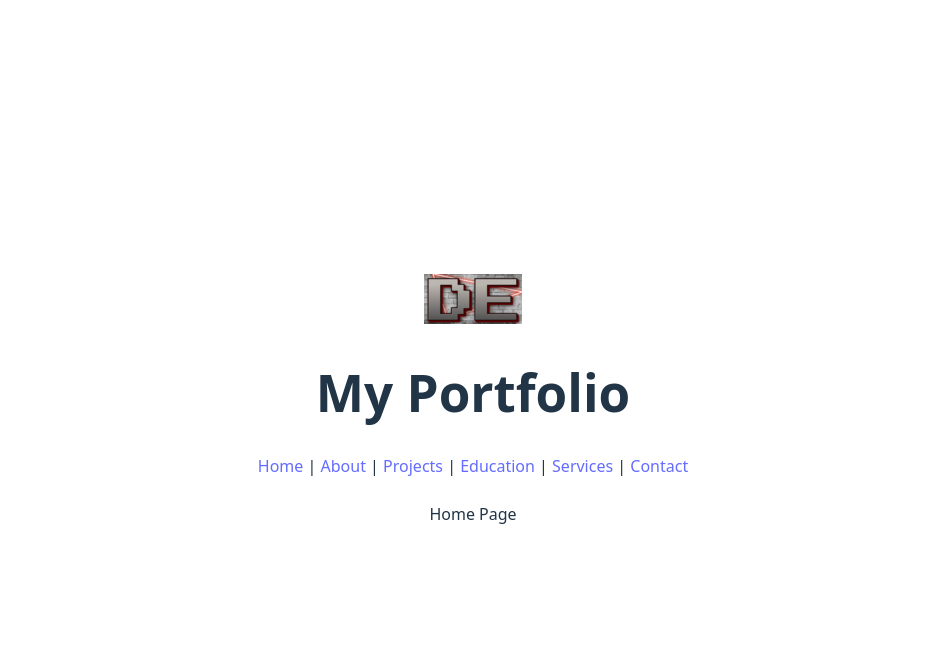
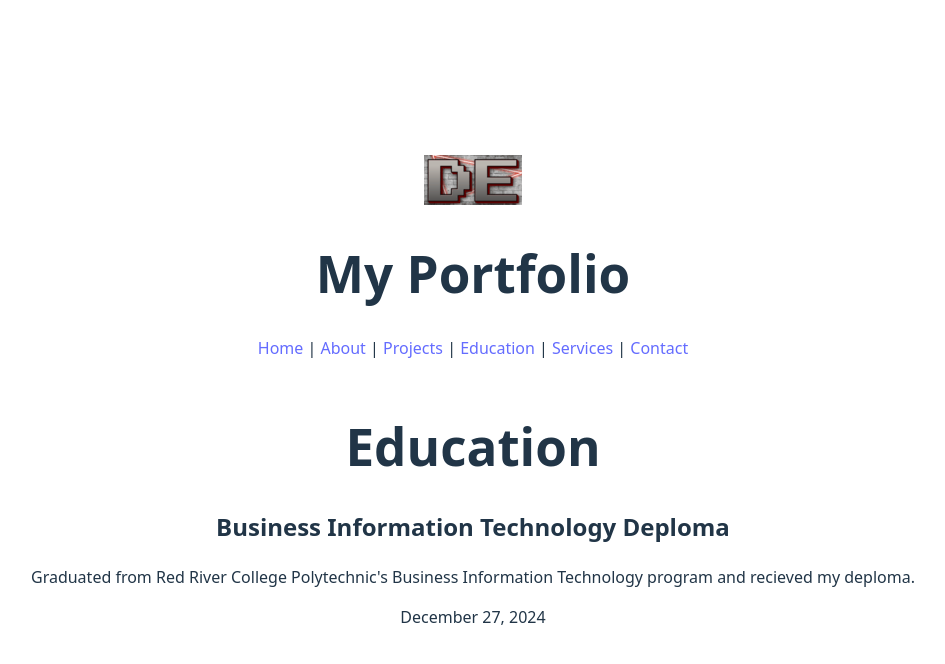
Before and after one commit to The1Dorain/Web-Dev-Assignment-1, a React app: page /education in a window 1280 px wide. Shown: the top 664 px of the page, without its empty margins (167-1112 px from the left). Built offline with nearby package versions, Linux system fonts and the light colour scheme; the HTML template or start-up script is replaced by a standard one.

Commit message:
finished the education page

```diff
--- a/src/MainRouter.jsx
+++ b/src/MainRouter.jsx
@@ -3,6 +3,7 @@ import Layout from "./components/Layout";
 import Home from "./components/Home";
 import About from "./components/About";
 import Projects from "./components/Projects";
+import Education from "./components/Education";
 
 const MainRouter = () => {
   return (
@@ -12,7 +13,7 @@ const MainRouter = () => {
         <Route path="/" element={<Home />} />
         <Route path="/about" element={<About />} />
         <Route path="/projects" element={<Projects />} />
-        <Route path="/education" element={<div>Home Page</div>} />
+        <Route path="/education" element={<Education />} />
         <Route path="/services" element={<div>Home Page</div>} />
         <Route path="/contact" element={<div>Home Page</div>} />
       </Routes>
--- /dev/null
+++ b/src/components/Education.jsx
@@ -0,0 +1,13 @@
+export default function Education() {
+  return (
+    <>
+      <h1>Education</h1>
+      <h2>Business Information Technology Deploma</h2>
+      <p>
+        Graduated from Red River College Polytechnic's Business Information
+        Technology program and recieved my deploma.
+      </p>
+      <p>December 27, 2024</p>
+    </>
+  );
+}
```
